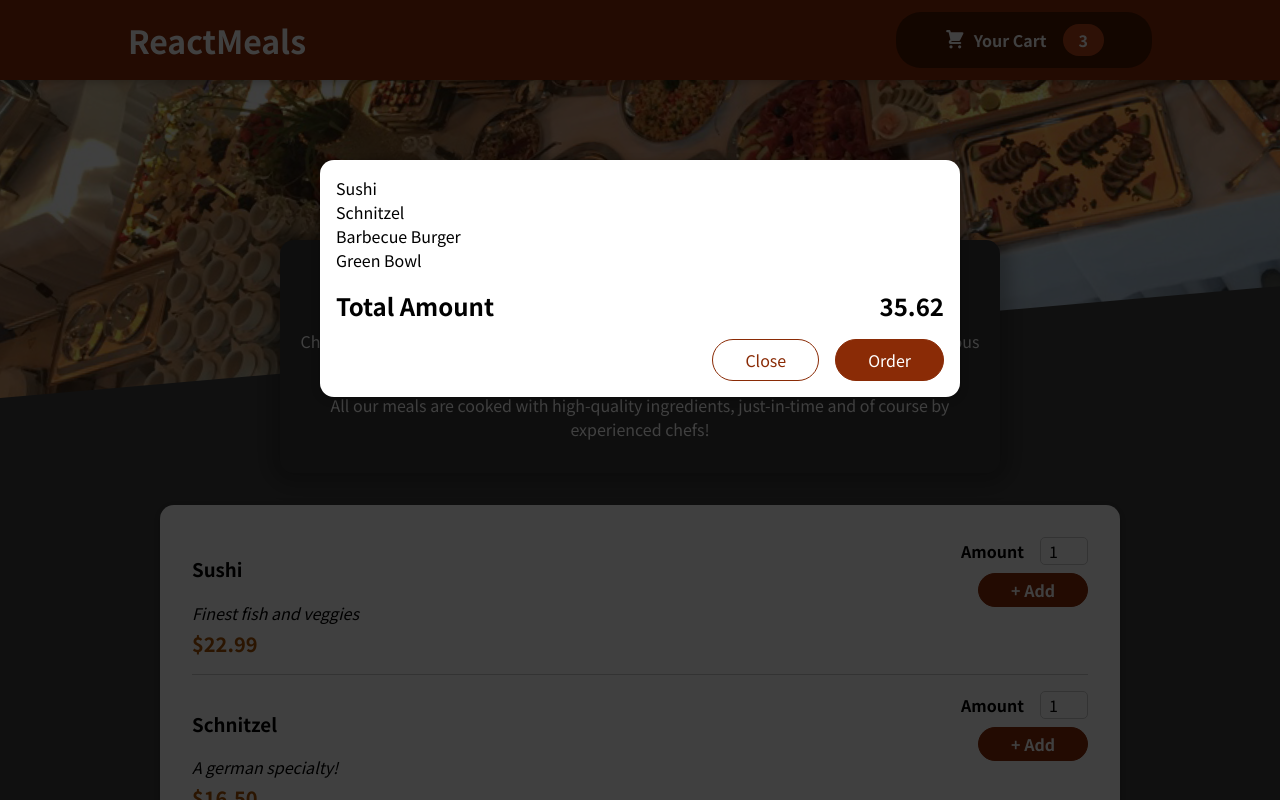
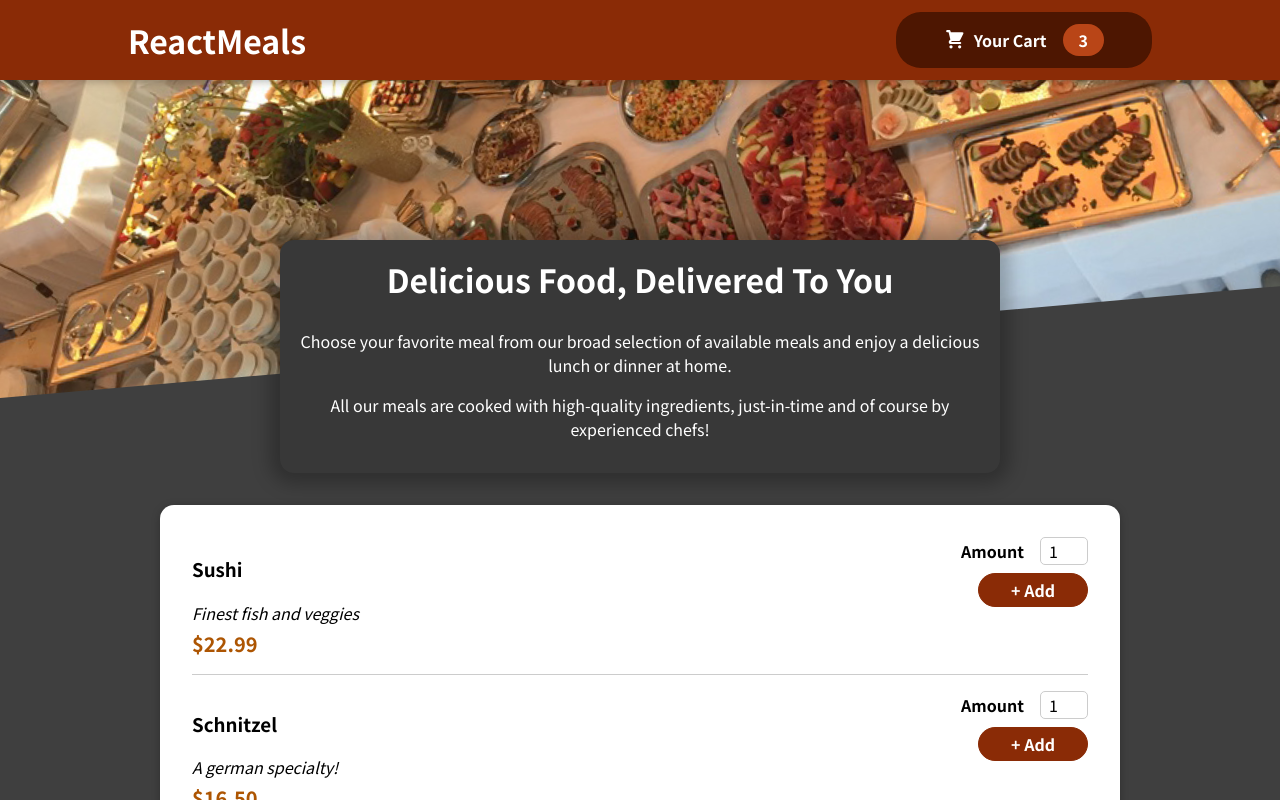
Before and after one commit to aljorgevi/food-order-app, a React (Create React App) app: page / in a window 1280 px wide. Shown: the top 800 px of the page. Built offline with nearby package versions, Linux system fonts and the light colour scheme.

Commit message:
add open & close props

```diff
--- a/src/components/Cart.js
+++ b/src/components/Cart.js
@@ -1,15 +1,18 @@
 import Modal from './Modal'
 import styles from '../styles/Cart.module.css'
 
+const CART_ITEMS = [
+  { id: 'c1', name: 'Sushi', price: 22.99, amount: 2 },
+  { id: 'c2', name: 'Schnitzel', price: 16.5, amount: 1 },
+  { id: 'c3', name: 'Barbecue Burger', price: 12.99, amount: 5 },
+  { id: 'c4', name: 'Green Bowl', price: 18.99, amount: 2 }
+]
+
 export default function Cart(props) {
-  const CART_ITEMS = [
-    { id: 'c1', name: 'Sushi', price: 22.99, amount: 2 },
-    { id: 'c2', name: 'Schnitzel', price: 16.5, amount: 1 },
-    { id: 'c3', name: 'Barbecue Burger', price: 12.99, amount: 5 },
-    { id: 'c4', name: 'Green Bowl', price: 18.99, amount: 2 }
-  ]
+  const { onClose } = props
+
   return (
-    <Modal>
+    <Modal onClose={onClose}>
       <ul className={styles.Cart}>
         {CART_ITEMS.map(item => {
           const { id, name, price, amount } = item
@@ -22,7 +25,9 @@ export default function Cart(props) {
         <span>35.62</span>
       </div>
       <div className={styles.CartActions}>
-        <button style={{ color: '#8a2b06' }}>Close</button>
+        <button onClick={onClose} style={{ color: '#8a2b06' }}>
+          Close
+        </button>
         <button style={{ color: 'white', backgroundColor: '#8a2b06' }}>
           Order
         </button>
--- a/src/components/Header.js
+++ b/src/components/Header.js
@@ -3,11 +3,13 @@ import styles from '../styles/Header.module.css'
 import HeaderCartButton from './HeaderCartButton'
 
 export default function Header(props) {
+  const { onShowCart } = props
+
   return (
     <>
       <header className={styles.Header}>
         <h1>ReactMeals</h1>
-        <HeaderCartButton />
+        <HeaderCartButton onShowCart={onShowCart} />
       </header>
       <div className={styles.HeaderImage}>
         <img src={meals} alt='main meals' />
--- a/src/components/HeaderCartButton.js
+++ b/src/components/HeaderCartButton.js
@@ -2,8 +2,10 @@ import CartIcon from './CartIcon'
 import styles from '../styles/HeaderCartButton.module.css'
 
 export default function HeaderCartButton(props) {
+  const { onShowCart } = props
+
   return (
-    <button className={styles.HeaderCartButton}>
+    <button className={styles.HeaderCartButton} onClick={onShowCart}>
       <span className={styles.Icon}>
         <CartIcon />
       </span>
--- a/src/components/Modal.js
+++ b/src/components/Modal.js
@@ -2,7 +2,7 @@ import reactDom from 'react-dom'
 import styles from '../styles/Modal.module.css'
 
 const Backdrop = props => {
-  return <div className={styles.Backdrop}> </div>
+  return <div className={styles.Backdrop} onClick={props.onClose} />
 }
 
 const ModalOverlay = ({ children }) => {
@@ -15,10 +15,10 @@ const ModalOverlay = ({ children }) => {
 
 const portalElement = document.getElementById('overlays')
 
-export default function Modal({ children }) {
+export default function Modal({ children, onClose }) {
   return (
     <>
-      {reactDom.createPortal(<Backdrop />, portalElement)}
+      {reactDom.createPortal(<Backdrop onClose={onClose} />, portalElement)}
       {reactDom.createPortal(
         <ModalOverlay>{children}</ModalOverlay>,
         portalElement
--- a/src/scenes/Home/App.js
+++ b/src/scenes/Home/App.js
@@ -1,12 +1,23 @@
+import { useState } from 'react'
 import Header from '../../components/Header'
 import Meals from '../../components/Meals'
 import Cart from '../../components/Cart'
 
 function App() {
+  const [cartIsShown, setCartIsShown] = useState(false)
+
+  const showCartHandler = () => {
+    setCartIsShown(true)
+  }
+
+  const hideCartHandler = () => {
+    setCartIsShown(false)
+  }
+
   return (
     <>
-      <Cart />
-      <Header />
+      {cartIsShown && <Cart onClose={hideCartHandler} />}
+      <Header onShowCart={showCartHandler} />
       <main>
         <Meals />
       </main>
```
Also changed, not shown: 2 other files (tests, documents, lock files or other folders).
